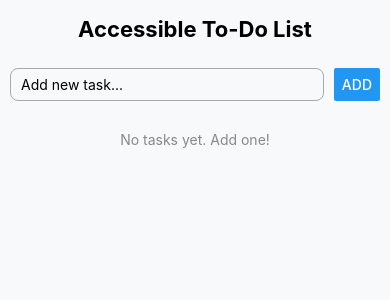
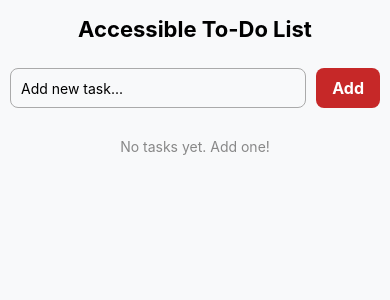
Before and after one commit to neeharikakoniki/AccessibleTODO, a React Native app: screen / in a window 390 px wide. Shown: the top 300 px of the page. Built offline with nearby package versions, Linux system fonts and the light colour scheme.

Commit message:
Added Accessibility Roles and Labels

```diff
--- a/src/components/AddTodoInput.tsx
+++ b/src/components/AddTodoInput.tsx
@@ -1,5 +1,11 @@
 import React, { useState } from 'react';
-import { View, TextInput, Button, StyleSheet } from 'react-native';
+import {
+  View,
+  TextInput,
+  TouchableOpacity,
+  Text,
+  StyleSheet,
+} from 'react-native';
 import { useDispatch } from 'react-redux';
 import { addTodo } from '../store/todoSlice';
 
@@ -15,14 +21,26 @@ const AddTodoInput = () => {
   };
 
   return (
-    <View style={styles.container}>
+    <View style={styles.container} accessible={true}>
       <TextInput
         style={styles.input}
         placeholder="Add new task..."
         value={text}
         onChangeText={setText}
+        allowFontScaling={true}
+        accessibilityLabel="Add new task input"
+        accessibilityHint="Enter task name here"
       />
-      <Button title="Add" onPress={handleAdd} />
+
+      <TouchableOpacity
+        style={styles.addButton}
+        onPress={handleAdd}
+        accessibilityRole="button"
+        accessibilityLabel="Add task"
+        accessibilityHint="Adds your new task to the list"
+      >
+        <Text style={styles.addButtonText}>Add</Text>
+      </TouchableOpacity>
     </View>
   );
 };
@@ -37,6 +55,17 @@ const styles = StyleSheet.create({
     paddingHorizontal: 10,
     marginRight: 10,
   },
+  addButton: {
+    backgroundColor: '#C62828',
+    borderRadius: 8,
+    paddingVertical: 10,
+    paddingHorizontal: 16,
+  },
+  addButtonText: {
+    color: '#fff',
+    fontWeight: 'bold',
+    fontSize: 16,
+  },
 });
 
 export default AddTodoInput;
--- a/src/components/TodoItem.tsx
+++ b/src/components/TodoItem.tsx
@@ -13,13 +13,28 @@ const TodoItem = ({ id, title, completed }: Props) => {
   const dispatch = useDispatch();
 
   return (
-    <View style={styles.item}>
-      <TouchableOpacity onPress={() => dispatch(toggleTodo(id))}>
-        <Text style={[styles.text, completed && styles.completed]}>
+    <View style={styles.item} accessible={true}>
+      <TouchableOpacity
+        accessibilityRole="checkbox"
+        accessibilityLabel={title}
+        accessibilityState={{ checked: completed }}
+        accessibilityHint="Double tap to mark as complete or incomplete"
+        onPress={() => dispatch(toggleTodo(id))}
+      >
+        <Text
+          style={[styles.text, completed && styles.completed]}
+          allowFontScaling={true}
+        >
           {title}
         </Text>
       </TouchableOpacity>
-      <TouchableOpacity onPress={() => dispatch(deleteTodo(id))}>
+
+      <TouchableOpacity
+        accessibilityRole="button"
+        accessibilityLabel={`Delete ${title}`}
+        accessibilityHint="Removes this task from the list"
+        onPress={() => dispatch(deleteTodo(id))}
+      >
         <Text style={styles.delete}>Delete</Text>
       </TouchableOpacity>
     </View>
```
